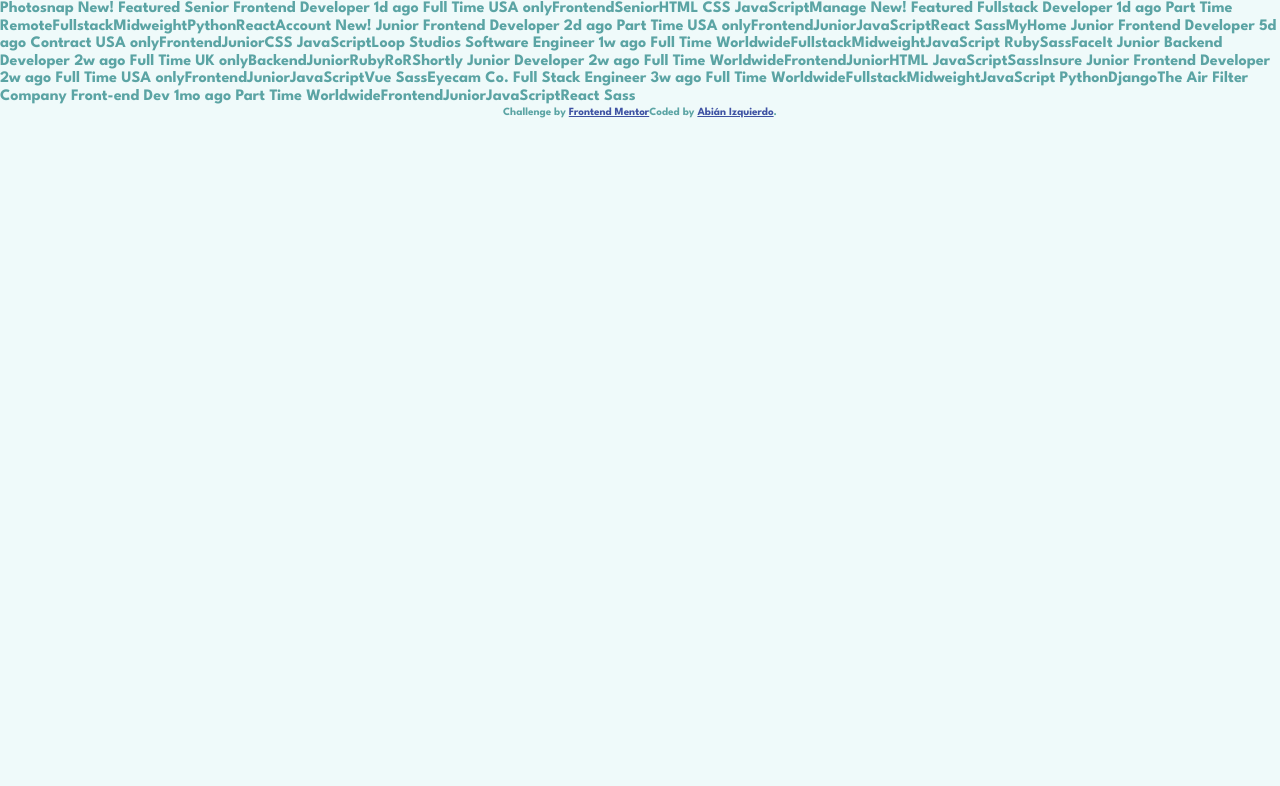
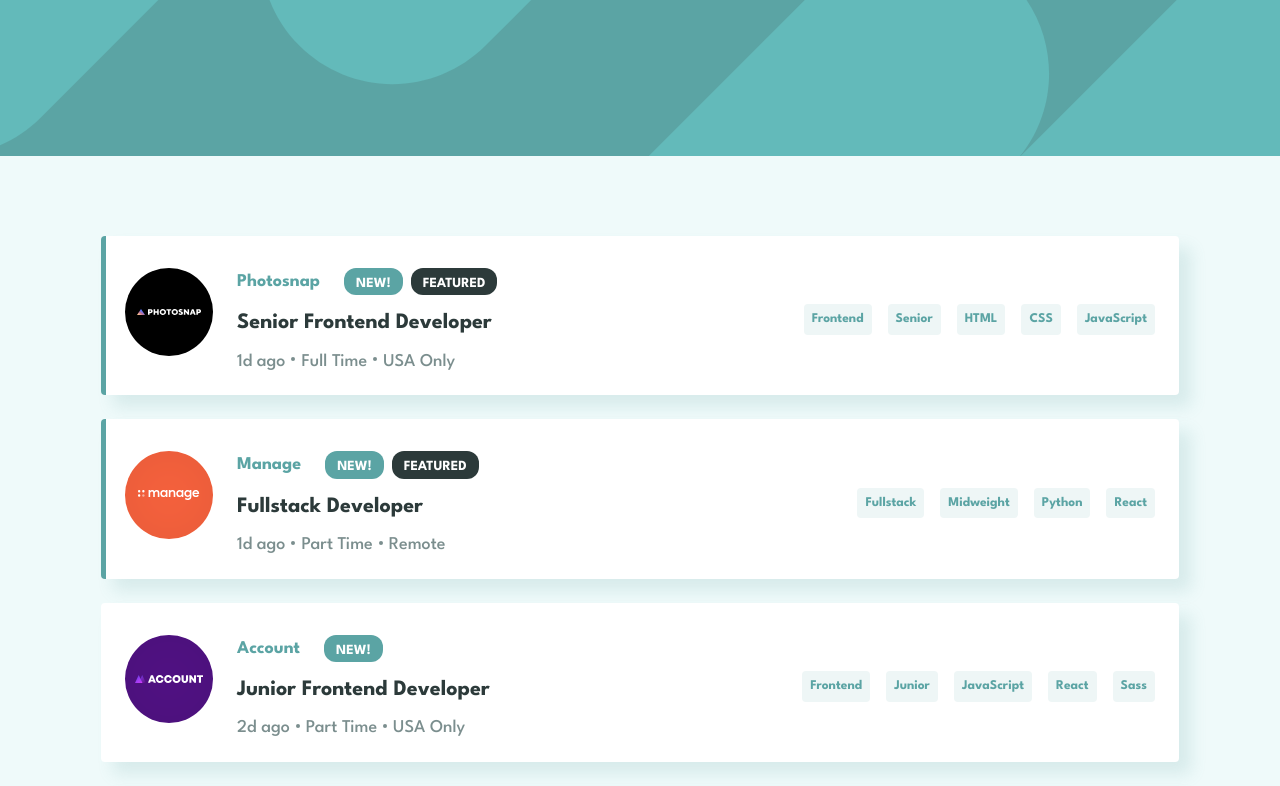
Before and after one commit to abizmo/static-job-listings, a React (Create React App) app: page / in a window 1280 px wide. Shown: the top 786 px of the page. Built offline with nearby package versions, Linux system fonts and the light colour scheme.

Commit message:
feat: Add Jobs Page

```diff
--- a/src/App.tsx
+++ b/src/App.tsx
@@ -1,120 +1,14 @@
 import React from 'react';
+
 import { Footer } from './components';
+import Jobs from './pages/Jobs';
 import Theme from './Theme';
 
 function App() {
   return (
     <Theme>
-      <div className='App'>
-        {/* <!-- Item Start --> */}
-        Photosnap New! Featured Senior Frontend Developer 1d ago Full Time USA
-        only
-        {/* <!-- Role --> */}
-        Frontend
-        {/* <!-- Level --> */}
-        Senior
-        {/* <!-- Languages --> */}
-        HTML CSS JavaScript
-        {/* <!-- Item End --> */}
-        {/* <!-- Item Start --> */}
-        Manage New! Featured Fullstack Developer 1d ago Part Time Remote
-        {/* <!-- Role --> */}
-        Fullstack
-        {/* <!-- Level --> */}
-        Midweight
-        {/* <!-- Languages --> */}
-        Python
-        {/* <!-- Tools --> */}
-        React
-        {/* <!-- Item End --> */}
-        {/* <!-- Item Start --> */}
-        Account New! Junior Frontend Developer 2d ago Part Time USA only
-        {/* <!-- Role --> */}
-        Frontend
-        {/* <!-- Level --> */}
-        Junior
-        {/* <!-- Languages --> */}
-        JavaScript
-        {/* <!-- Tools --> */}
-        React Sass
-        {/* <!-- Item End --> */}
-        {/* <!-- Item Start --> */}
-        MyHome Junior Frontend Developer 5d ago Contract USA only
-        {/* <!-- Role --> */}
-        Frontend
-        {/* <!-- Level --> */}
-        Junior
-        {/* <!-- Languages --> */}
-        CSS JavaScript
-        {/* <!-- Item End --> */}
-        {/* <!-- Item Start --> */}
-        Loop Studios Software Engineer 1w ago Full Time Worldwide
-        {/* <!-- Role --> */}
-        Fullstack
-        {/* <!-- Level --> */}
-        Midweight
-        {/* <!-- Languages --> */}
-        JavaScript Ruby
-        {/* <!-- Tools --> */}
-        Sass
-        {/* <!-- Item End --> */}
-        {/* <!-- Item Start --> */}
-        FaceIt Junior Backend Developer 2w ago Full Time UK only
-        {/* <!-- Role --> */}
-        Backend
-        {/* <!-- Level --> */}
-        Junior
-        {/* <!-- Languages --> */}
-        Ruby
-        {/* <!-- Tools --> */}
-        RoR
-        {/* <!-- Item End --> */}
-        {/* <!-- Item Start --> */}
-        Shortly Junior Developer 2w ago Full Time Worldwide
-        {/* <!-- Role --> */}
-        Frontend
-        {/* <!-- Level --> */}
-        Junior
-        {/* <!-- Languages --> */}
-        HTML JavaScript
-        {/* <!-- Tools --> */}
-        Sass
-        {/* <!-- Item End --> */}
-        {/* <!-- Item Start --> */}
-        Insure Junior Frontend Developer 2w ago Full Time USA only
-        {/* <!-- Role --> */}
-        Frontend
-        {/* <!-- Level --> */}
-        Junior
-        {/* <!-- Languages --> */}
-        JavaScript
-        {/* <!-- Tools --> */}
-        Vue Sass
-        {/* <!-- Item End --> */}
-        {/* <!-- Item Start --> */}
-        Eyecam Co. Full Stack Engineer 3w ago Full Time Worldwide
-        {/* <!-- Role --> */}
-        Fullstack
-        {/* <!-- Level --> */}
-        Midweight
-        {/* <!-- Languages --> */}
-        JavaScript Python
-        {/* <!-- Tools --> */}
-        Django
-        {/* <!-- Item End --> */}
-        {/* <!-- Item Start --> */}
-        The Air Filter Company Front-end Dev 1mo ago Part Time Worldwide
-        {/* <!-- Role --> */}
-        Frontend
-        {/* <!-- Level --> */}
-        Junior
-        {/* <!-- Languages --> */}
-        JavaScript
-        {/* <!-- Tools --> */}
-        React Sass
-        {/* <!-- Item End --> */}
-        <Footer />
-      </div>
+      <Jobs />
+      <Footer />
     </Theme>
   );
 }
--- /dev/null
+++ b/src/pages/Jobs.style.ts
@@ -0,0 +1,38 @@
+import styled from 'styled-components';
+import DesktopHeader from '../assets/images/bg-header-desktop.svg';
+import MobileHeader from '../assets/images/bg-header-mobile.svg';
+
+export const Container = styled.main`
+  padding: 0 16px;
+  margin: 0px auto 0;
+  max-width: 1110px;
+  width: 100%;
+`;
+
+export const JobList = styled.ul`
+  list-style: none;
+  margin: 56px 0;
+
+  & > li + li {
+    margin-top: 40px;
+  }
+
+  @media (min-width: 50rem) {
+    margin-top: 80px;
+    & > li + li {
+      margin-top: 24px;
+    }
+  }
+`;
+
+export const Header = styled.div`
+  background-image: url(${MobileHeader});
+  background-size: cover;
+  background-position: center;
+  background-color: ${({ theme }) => theme.colors[500]};
+  height: 156px;
+
+  @media (min-width: 50rem) {
+    background-image: url(${DesktopHeader});
+  }
+`;
--- /dev/null
+++ b/src/pages/Jobs.tsx
@@ -0,0 +1,49 @@
+import React, { useEffect, useState } from 'react';
+
+import FilterBox from '../components/FilterBox/FilterBox';
+import JobCard from '../components/JobCard/JobCard';
+import { Job } from '../components/JobCard/JobCard.types';
+import data from '../fixtures/data.json';
+import { Container, Header, JobList } from './Jobs.style';
+
+const jobsData = data as Job[];
+
+function Jobs() {
+  const [jobs, setJobs] = useState<Job[]>([]);
+  const [filters, setFilters] = useState<string[]>([]);
+
+  useEffect(() => {
+    setJobs(jobsData);
+  }, []);
+
+  const handleRemoveFilter = (category: string) => {
+    setFilters((prev) => prev.filter((c) => c !== category));
+  };
+
+  const handleAddFilter = (category: string) => {
+    if (filters.includes(category)) return;
+    setFilters((prev) => [...prev, category]);
+  };
+
+  return (
+    <>
+      <Header />
+      <Container>
+        <FilterBox
+          categories={filters}
+          onClear={() => setFilters([])}
+          onRemove={handleRemoveFilter}
+        />
+        <JobList>
+          {jobs.map((job) => (
+            <li key={job.id}>
+              <JobCard {...job} onFilter={handleAddFilter} />
+            </li>
+          ))}
+        </JobList>
+      </Container>
+    </>
+  );
+}
+
+export default Jobs;
```
